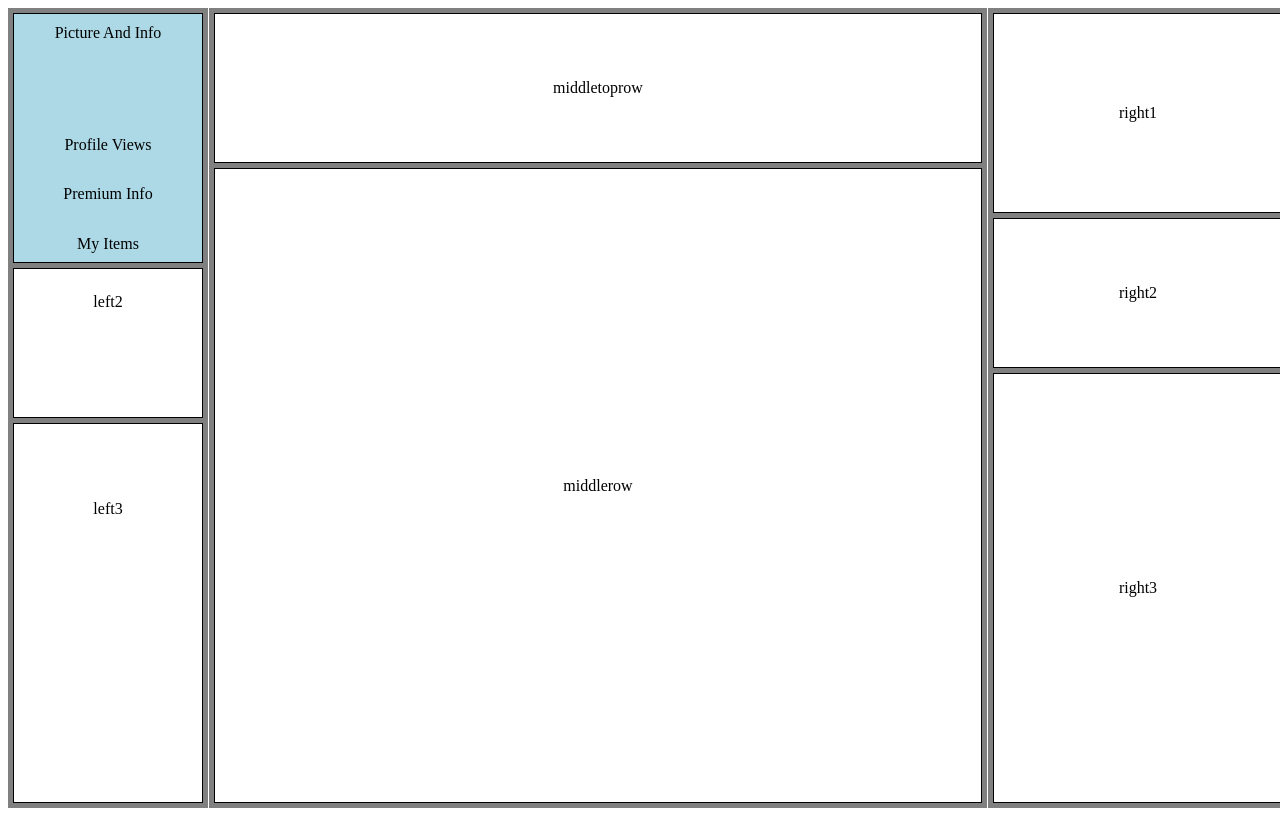
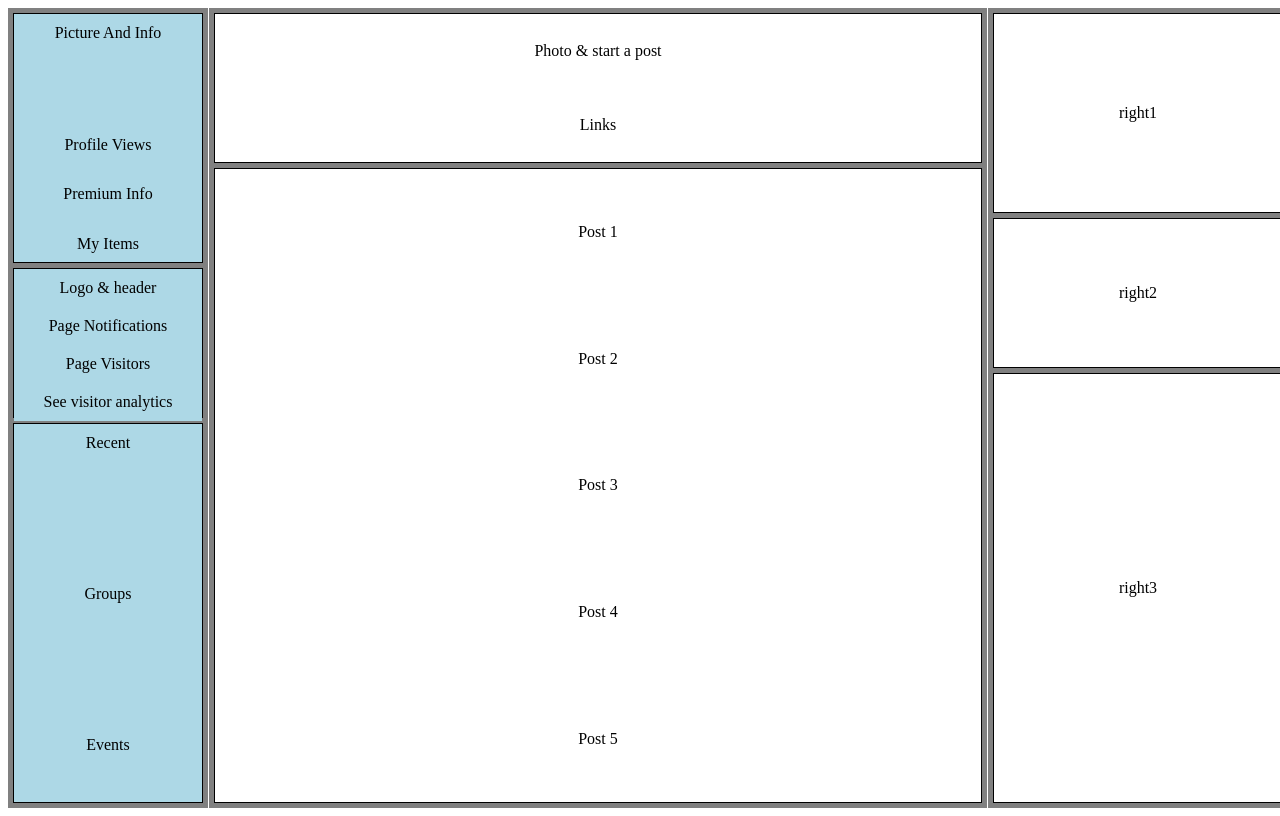
Before and after one commit to JDWilks/boolean-uk-html-popular-page-layouts, a website: page linkedIn/index.html in a window 1280 px wide. Drawn offline with Linux system fonts and the light colour scheme.

Commit message:
working on middle row Just saving in case i loose everything !

```diff
--- a/linkedIn/index.html
+++ b/linkedIn/index.html
@@ -16,12 +16,30 @@
           <div class="more1">Premium Info</div>
           <div class="more1">My Items</div>
         </div>
-        <div class="item2">left2</div>
-        <div class="item3">left3</div>
+        <div class="item2">
+          <div class="more2">Logo & header</div>
+          <div class="more2">Page Notifications</div>
+          <div class="more2">Page Visitors</div>
+          <div class="more2">See visitor analytics</div>
+        </div>
+        <div class="item3">
+          <div class="more3">Recent</div>
+          <div class="more3">Groups</div>
+          <div class="more3">Events</div>
+        </div>
       </div>
       <div class="Middle">
-        <div class="middletoprow">middletoprow</div>
-        <div class="middlerow2">middlerow</div>
+        <div class="middletoprow">
+          <div class="toprow">Photo & start a post</div>
+          <div class="bottomrow">Links</div>
+        </div>
+        <div class="middlerow2">
+          <div class="post">Post 1</div>
+          <div class="post">Post 2</div>
+          <div class="post">Post 3</div>
+          <div class="post">Post 4</div>
+          <div class="post">Post 5</div>
+        </div>
       </div>
       <div class="Right">
         <div class="right1">right1</div>
--- a/linkedIn/style.css
+++ b/linkedIn/style.css
@@ -24,33 +24,41 @@
 }
 
 .item1 {
-  background-color: white;
   border: solid 1px black;
   display: grid;
-  place-items: grid-area;
   grid-template-rows: 45% 20% 20% 15%;
 }
 
 .more1 {
   background-color: lightblue;
-  display: grid;
+
   padding: 10px;
 }
 
 .item2 {
-  background-color: white;
   border: solid 1px black;
   display: grid;
-  place-items: center;
-  grid-template-rows: 45% 20% 20% 15%;
+
+  grid-template-rows: 3fr 1fr 1fr 1fr;
+}
+
+.more2 {
+  background-color: lightblue;
+
+  padding: 10px;
 }
 
 .item3 {
-  background-color: white;
   border: solid 1px black;
   display: grid;
-  place-items: center;
-  grid-template-rows: 45% 20% 20% 15%;
+
+  grid-template-rows: 2fr 2fr 1fr;
+}
+
+.more3 {
+  background-color: lightblue;
+
+  padding: 10px;
 }
 
 .Middle {
```
